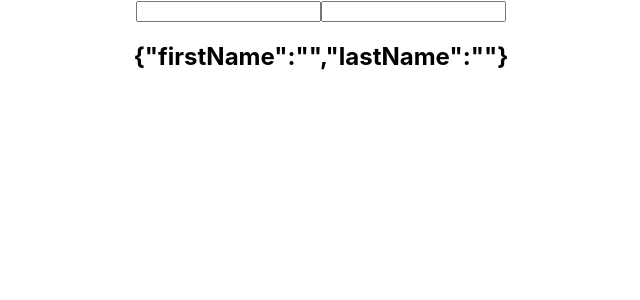
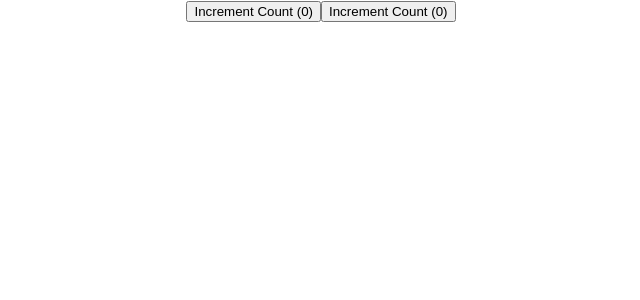
Before and after one commit to jax-parker/react2, a React (Create React App) app in the folder my-app/: page / in a window 1280 px wide. Shown: the top 300 px of the page, without its empty margins (319-959 px from the left). Built offline with nearby package versions, Linux system fonts and the light colour scheme.

Commit message:
use effect counter

```diff
--- a/my-app/src/App.js
+++ b/my-app/src/App.js
@@ -1,14 +1,13 @@
 import "./App.css";
-// import StatefulGreetingWithPrevState from "./components/StatefulGreetingWithPrevState";
-// import HooksCounter from "./components/HooksCounter";
-import UseStateWithObjects from "./components/UseStateWithObjects";
+import UseEffectCounter from "./components/UseEffectCounter";
+
 
 
 function App() {
   return <div className="App">
-      {/* <StatefulGreetingWithPrevState />
-      <HooksCounter /> */}
-      <UseStateWithObjects />
+      {
+        <UseEffectCounter />
+      }
   </div>;
 }
 
--- /dev/null
+++ b/my-app/src/components/UseEffectCounter.js
@@ -0,0 +1,30 @@
+import React, { useState, useEffect } from 'react'
+
+function UseEffectCounter() {
+    const [count, setCount] = useState(0);
+    useEffect(() => {
+        console.log('count 1 effect')
+        document.title = count;
+    }), [count];
+    const [count2, setCount2] = useState(0);
+    useEffect(() => {
+        console.log('count 2 effect')
+        document.title = count2;
+    }), [count2];
+    return (
+        <div>
+            <button onClick={
+                () => setCount(count => count + 1)
+            }>
+                Increment Count ({count})
+            </button>
+            <button onClick={
+                () => setCount2(count2 => count2 + 1)
+            }>
+                Increment Count ({count2})
+            </button>
+        </div>
+    )
+}
+
+export default UseEffectCounter
--- a/my-app/src/components/UseStateWithObjects.js
+++ /dev/null
@@ -1,31 +0,0 @@
-import React, { useState } from 'react'
-
-function UseStateWithObjects() {
-    const [name, setName] = useState({ firstName: "", lastName: "" });
-
-    return (
-        <div>
-            <form>
-                <input
-                    type="text"
-                    value={name.firstName}
-                    onChange={e => setName({
-                        ...name,
-                        firstName: e.target.value
-                    })}
-                />
-                <input
-                    type="text"
-                    value={name.lastName}
-                    onChange={e => setName({
-                        ...name,
-                        lastName: e.target.value
-                    })}
-                />
-                <h2>{JSON.stringify(name)}</h2>
-            </form>
-        </div>
-    )
-}
-
-export default UseStateWithObjects
```
Also changed, not shown: my-app/src/components/UseStateWithArrays.js (deleted, +0 -26 lines).
